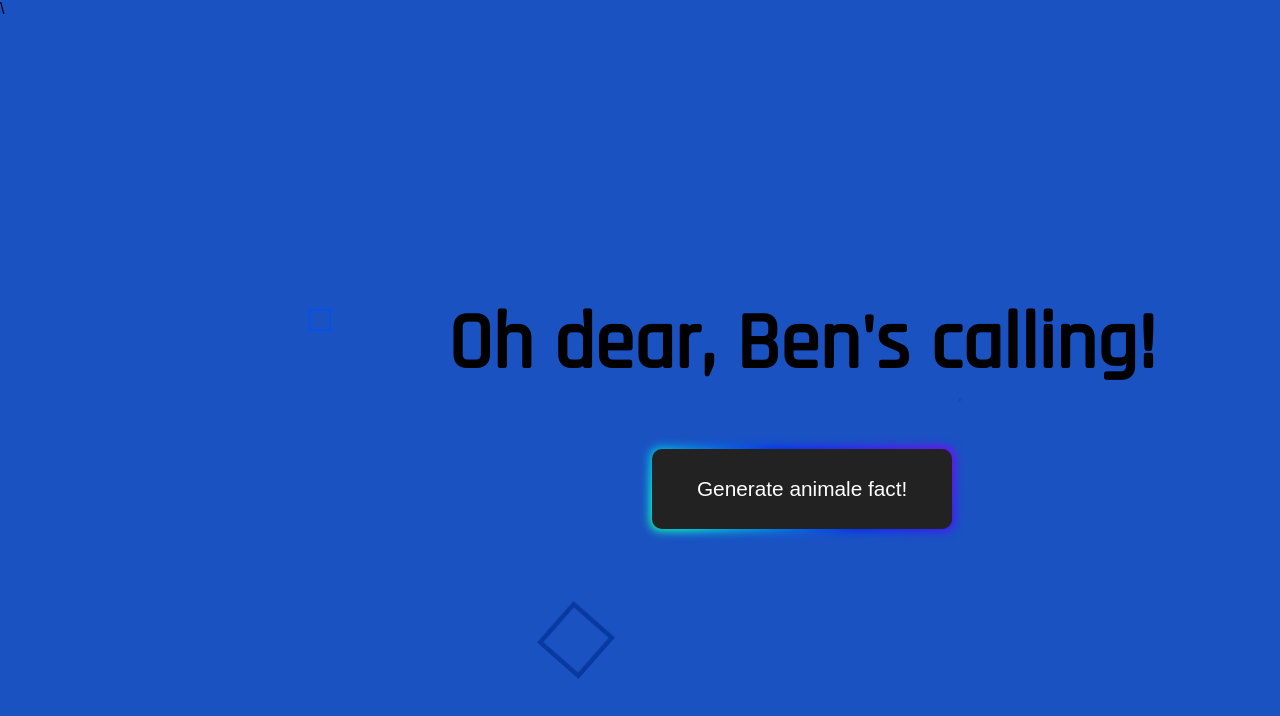
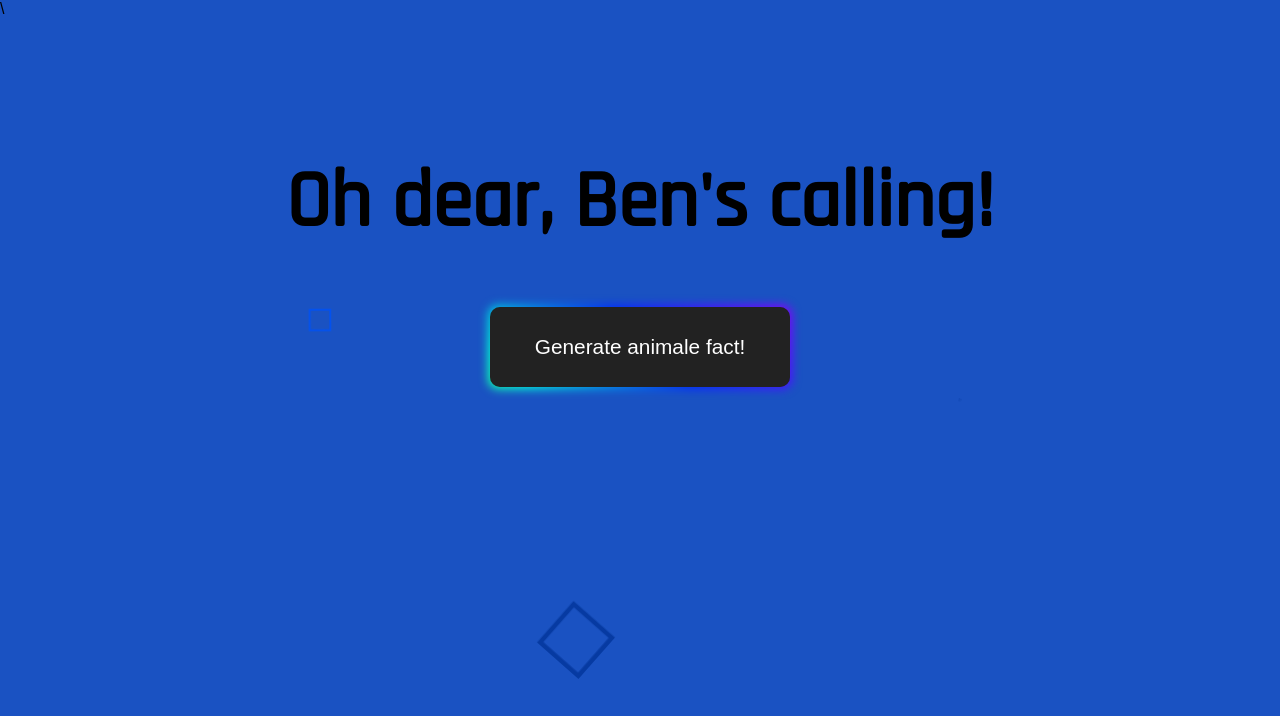
Before and after one commit to Kevin-Nichols/Random-Animal-Fact, a plain HTML site: page index.html in a window 1280 px wide. Drawn offline with Linux system fonts and the light colour scheme.

Commit message:
fixed spacing again

```diff
--- a/style.css
+++ b/style.css
@@ -1,9 +1,9 @@
 #main, #fact{
   text-align: center;
   font-family: 'Rajdhani', sans-serif;
-  position: absolute;
-  top: 30%;
-  left: 35%;
+  position: relative;
+  top: 10%;
+  left: 0%;
 }
 
 #main{
```
